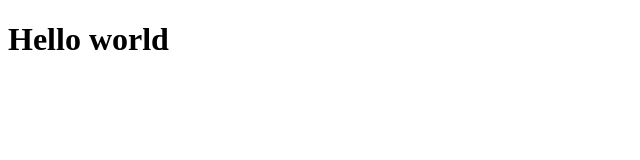
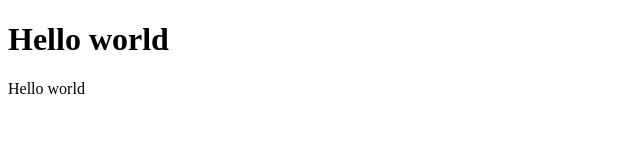
Before and after one commit to saqibullah33/Javascript_project_and_practice, a plain HTML site: page index.html in a window 1280 px wide. Shown: the full height of the page, 0-640 px from the left. Drawn offline with Linux system fonts and the light colour scheme.

Commit message:
2nd commit

```diff
--- a/index.html
+++ b/index.html
@@ -7,5 +7,8 @@
 </head>
 <body>
     <h1>Hello world</h1>
+    <p>
+        Hello world
+    </p>
 </body>
 </html>
```
